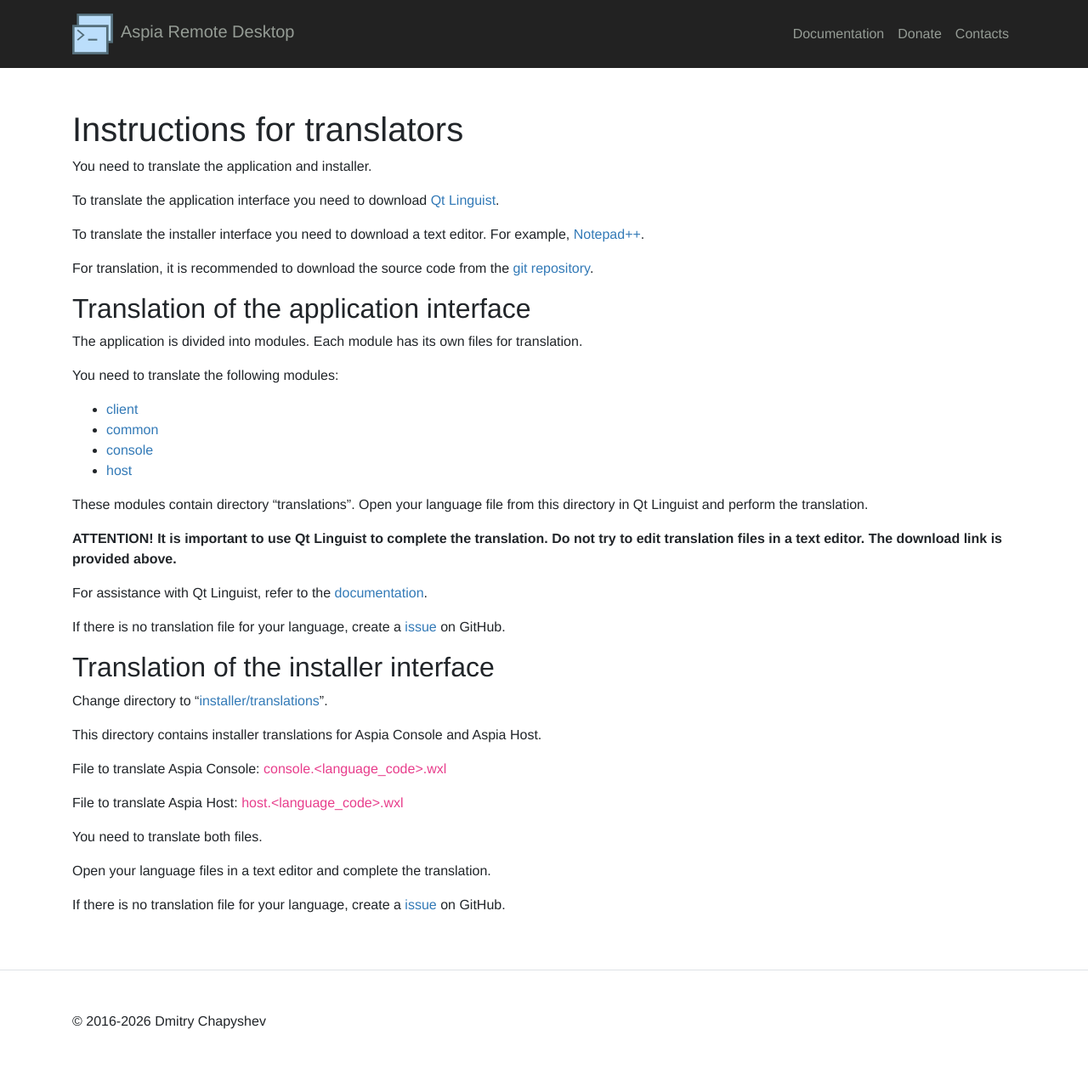
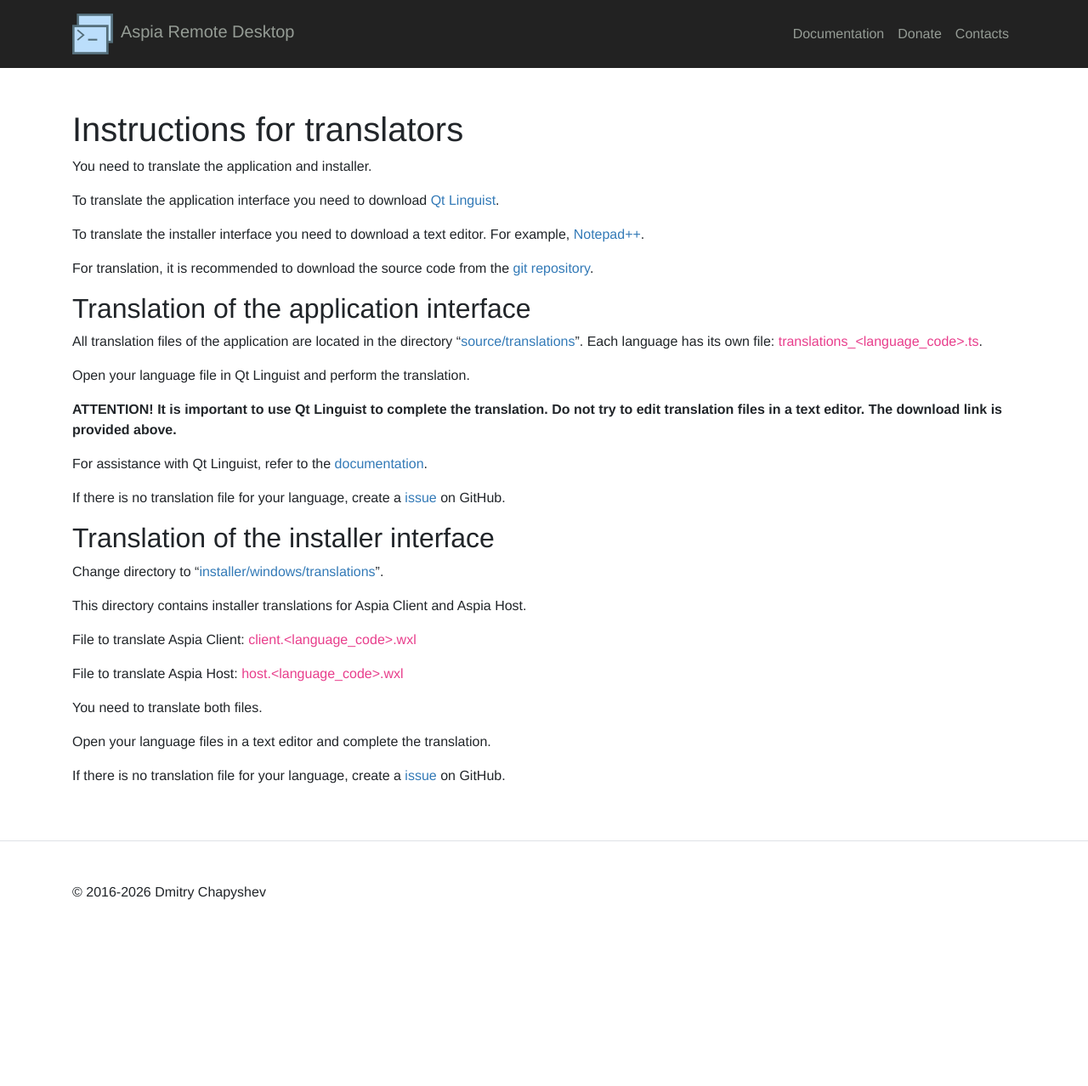
Before and after one commit to dchapyshev/dchapyshev.github.io, a Jekyll site: the page built from docs/translators.md, in a window 1280 px wide. Shown: the whole page at 85% size. Built offline with Jekyll 4.4.1, drawn with Linux system fonts in a browser that asks for light colours; after the commit the page ends 1126 px from its top, so only the background shows below that.

Commit message:
Update docs.

````diff
--- a/docs/translators.md
+++ b/docs/translators.md
@@ -5,7 +5,7 @@ title: Instructions for translators
 
 You need to translate the application and installer.
 
-To translate the application interface you need to download [Qt Linguist](https://files.aspia.org/dev/linguist.7z).
+To translate the application interface you need to download [Qt Linguist](https://download.qt.io/linguist_releases/).
 
 To translate the installer interface you need to download a text editor. For example, [Notepad++](https://notepad-plus-plus.org/download).
 
@@ -13,30 +13,24 @@ For translation, it is recommended to download the source code from the [git rep
 
 Translation of the application interface
 ----------------------------------------
-The application is divided into modules. Each module has its own files for translation.
+All translation files of the application are located in the directory "[source/translations](https://github.com/dchapyshev/aspia/tree/master/source/translations)".
+Each language has its own file: ```translations_<language_code>.ts```.
 
-You need to translate the following modules:
-- [client](https://github.com/dchapyshev/aspia/tree/master/source/client)
-- [common](https://github.com/dchapyshev/aspia/tree/master/source/common)
-- [console](https://github.com/dchapyshev/aspia/tree/master/source/console)
-- [host](https://github.com/dchapyshev/aspia/tree/master/source/host)
-
-These modules contain directory "translations".
-Open your language file from this directory in Qt Linguist and perform the translation.
+Open your language file in Qt Linguist and perform the translation.
 
 <b>ATTENTION! It is important to use Qt Linguist to complete the translation. Do not try to edit translation files in a text editor. The download link is provided above.</b>
 
-For assistance with Qt Linguist, refer to the [documentation](http://doc.qt.io/qt-5/qtlinguist-index.html).
+For assistance with Qt Linguist, refer to the [documentation](https://doc.qt.io/qt-6/qtlinguist-index.html).
 
 If there is no translation file for your language, create a [issue](https://github.com/dchapyshev/aspia/issues) on GitHub.
 
 Translation of the installer interface
 --------------------------------------
-Change directory to "[installer/translations](https://github.com/dchapyshev/aspia/tree/master/installer/translations)".
+Change directory to "[installer/windows/translations](https://github.com/dchapyshev/aspia/tree/master/installer/windows/translations)".
 
-This directory contains installer translations for Aspia Console and Aspia Host.
+This directory contains installer translations for Aspia Client and Aspia Host.
 
-File to translate Aspia Console: ```console.<language_code>.wxl```
+File to translate Aspia Client: ```client.<language_code>.wxl```
 
 File to translate Aspia Host: ```host.<language_code>.wxl```
 
````
